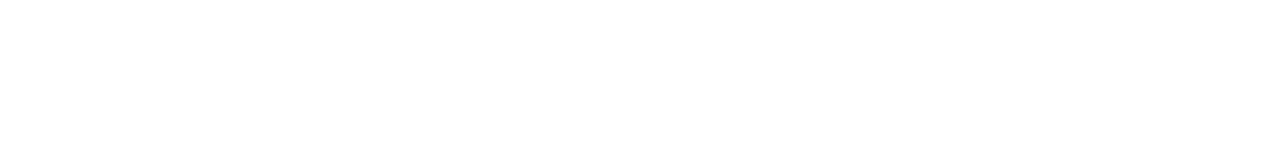
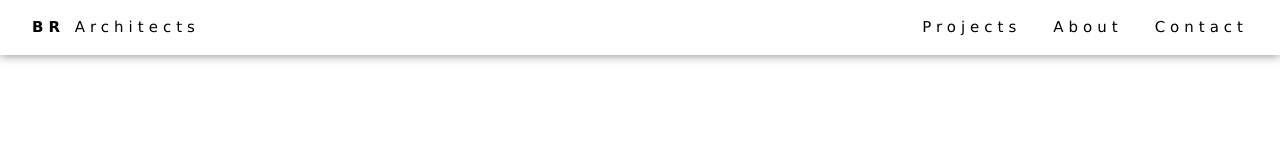
Before and after one commit to SangYong-Jeong/2021-sc-app-05-br, a plain HTML site: page html/index.html in a window 1280 px wide. Drawn offline with Linux system fonts and the light colour scheme.

Commit message:
.header-wrapper 완성

```diff
--- a/css/base.css
+++ b/css/base.css
@@ -1,6 +1,6 @@
 /* font-weight: normal, bold, bolder, light, lighter */
 /* font-weight: 100, 200, 300, 400, 800 */
-html, body, h1, h2, h3, h4, h5, h6, p, div, form, input, textarea, table, td, th, header, section, aside, footer, article, nav, ul, ol, li {margin: 0; padding: 0; box-sizing: border-box; line-height: 1;}
+html, body, h1, h2, h3, h4, h5, h6, p, div, form, input, textarea, table, td, th, header, section, aside, footer, article, nav, ul, ol, li {margin: 0; padding: 0; box-sizing: border-box; line-height: 1; font-size: inherit; font-weight: inherit;}
 ul, ol {list-style: none;}
 h1, h2, h3, h4, h5, h6 {font-weight: inherit;}
 img {vertical-align: bottom;}
--- a/css/common.css
+++ b/css/common.css
@@ -0,0 +1,6 @@
+html, body {font-family: Verdana, Geneva, Tahoma, sans-serif; font-size: 15px;}
+.wrapper {font-family: 'Segoe UI', Tahoma, Geneva, Verdana, sans-serif;}
+.header-wrapper {position: fixed; width: 100%; background-color: #fff; padding: 8px 16px; display: flex; justify-content: space-between; align-items: center; box-shadow: 0 0 10px rgba(0, 0, 0, .5);}
+.header-wrapper .navi {padding: 12px 16px; letter-spacing: 5px;}
+.header-wrapper .navi:hover {background-color: #ccc;}
+.header-wrapper .navi-wrap {display: flex;}
--- a/css/index.css
+++ b/css/index.css
@@ -1,9 +1,21 @@
-html, body {font-family: Verdana, Geneva, Tahoma, sans-serif;}
-.wrapper {font-family: 'Segoe UI', Tahoma, Geneva, Verdana, sans-serif;}
+/********** header-wrapper ********/
 
-/********** header-wrapper ********/
+
+
 /********** main-wrapper ********/
+
+
+
+/********** prj-wrapper ********/
+
+
+
 /********** about-wrapper ********/
-/********** prj-wrapper ********/
-/********** header-wrapper ********/
-/********** header-wrapper ********/
+
+
+
+/********** contact-wrapper ********/
+
+
+
+/********** footer-wrapper ********/
--- a/html/index.html
+++ b/html/index.html
@@ -13,7 +13,14 @@
 <body>
 	<!-- header.header-wrapper -->
 	<header class="header-wrapper">
-
+		<h1 class="logo">
+			<a href="#" class="navi"><strong>BR</strong> Architects</a>
+		</h1>
+		<nav class="navi-wrap">
+			<a href="#" class="navi">Projects</a>
+			<a href="#" class="navi">About</a>
+			<a href="#" class="navi">Contact</a>
+		</nav>
 	</header>
 
 	<!-- section.main-wrapper -->
```
